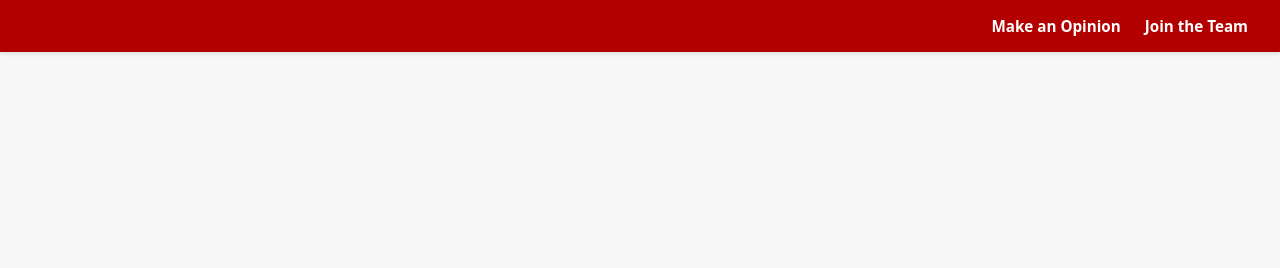
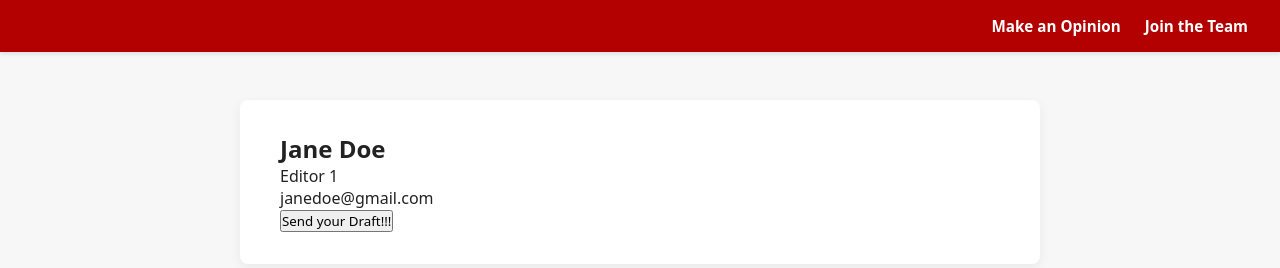
Before and after one commit to Spiderasasen/ENN-opinion-entries, a plain HTML site: page selecting_editor.html in a window 1280 px wide. Drawn offline with Linux system fonts and the light colour scheme.

Commit message:
basic layout without css

```diff
--- a/selecting_editor.html
+++ b/selecting_editor.html
@@ -13,6 +13,13 @@
             <span>Join the Team</span>
         </nav>
     </div>
-
+    <div class="main_content">
+        <div class="editors">
+            <h2 id="name">Jane Doe</h2>
+            <p id="description">Editor 1</p>
+            <p id="contact_email">janedoe@gmail.com</p>
+        </div>
+        <button onclick="console.log('sends info to the selected editor')">Send your Draft!!!</button>
+    </div>
 </body>
 </html>
```
